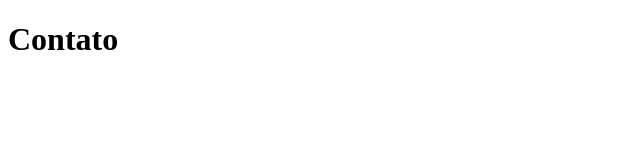
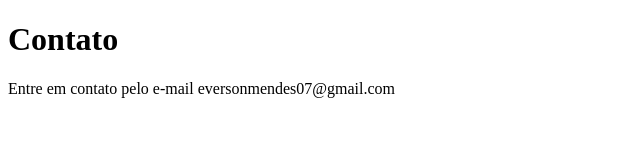
Before and after one commit to EversonMendes/sistema-de-cadastro, a plain HTML site: page contato.html in a window 1280 px wide. Shown: the whole page, without its empty margins (0-640 px from the left). Drawn offline with Linux system fonts and the light colour scheme.

Commit message:
adicionando e-mail de contato

```diff
--- a/contato.html
+++ b/contato.html
@@ -8,5 +8,6 @@
 </head>
 <body>
     <h1>Contato</h1>
+    <p>Entre em contato pelo e-mail eversonmendes07@gmail.com</p>
 </body>
 </html>
```
